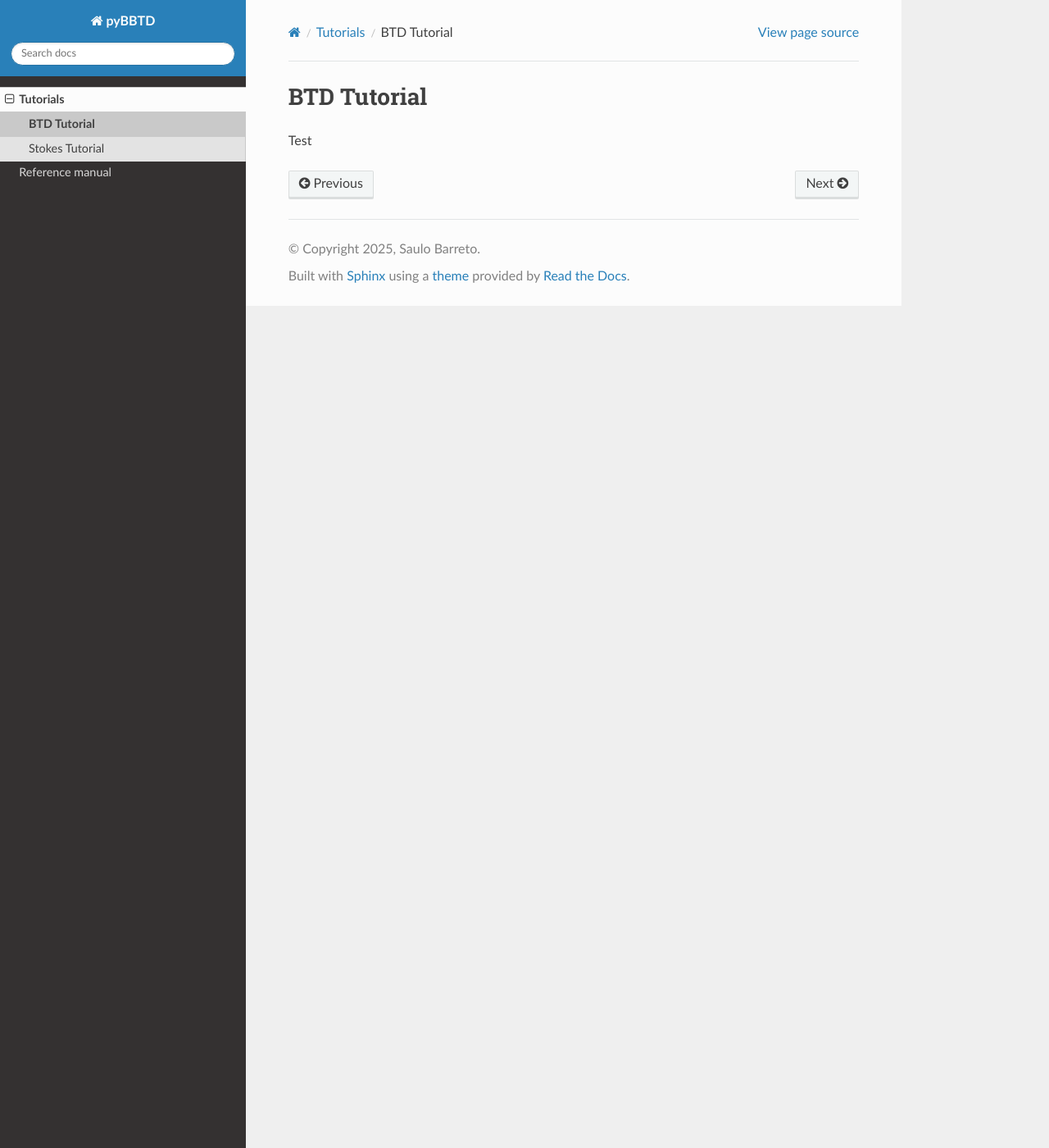
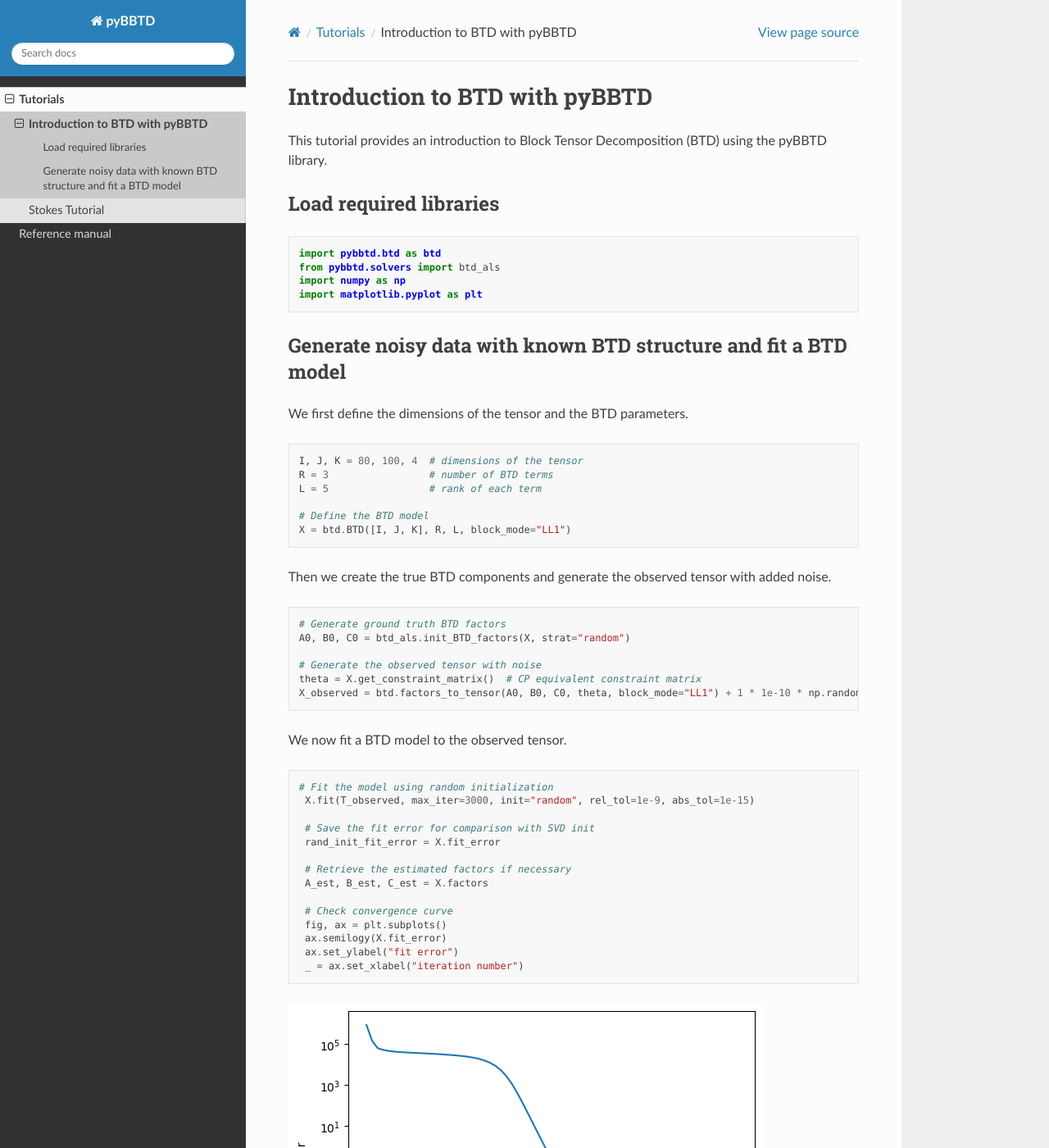
Before and after one commit to scbarreto/pyBBTD, a Sphinx documentation site: the page built from docs/tutorials/btd.rst, in a window 1280 px wide and 1400 px high. Shown: the whole window at 82% size. Built offline with Sphinx 7.4.7 and the Read the Docs theme 3.1.0, drawn with Linux system fonts in a browser that asks for light colours.

Commit message:
Added first tutorial for third-order model

```diff
--- a/docs/index.rst
+++ b/docs/index.rst
@@ -15,5 +15,5 @@ pyBBTD docs
 Planned releases
 ====================
 
-- **3rd-order model (Cov-LL1 and Stokes-BTD)**: planned for end of September 2025
-- **4th-order model (BBTD)**: planned for mid October 2025
+- **3rd-order model (Cov-LL1 and Stokes-BTD)**: planned for mid-October 2025
+- **4th-order model (BBTD)**: planned for end-October 2025
--- a/docs/tutorials/btd.rst
+++ b/docs/tutorials/btd.rst
@@ -1,4 +1,60 @@
-BTD Tutorial
-============
+Introduction to BTD with pyBBTD
+===================================
 
-Test
+This tutorial provides an introduction to Block Tensor Decomposition (BTD) using the pyBBTD library.
+
+Load required libraries
+------------------------
+
+.. code:: python3
+
+    import pybbtd.btd as btd
+    from pybbtd.solvers import btd_als
+    import numpy as np
+    import matplotlib.pyplot as plt
+
+Generate noisy data with known BTD structure and fit a BTD model
+-------------------------------------------------------------------------------------
+
+We first define the dimensions of the tensor and the BTD parameters.
+
+.. code:: python3
+
+    I, J, K = 80, 100, 4  # dimensions of the tensor
+    R = 3                 # number of BTD terms
+    L = 5                 # rank of each term
+
+    # Define the BTD model
+    X = btd.BTD([I, J, K], R, L, block_mode="LL1")
+
+Then we create the true BTD components and generate the observed tensor with added noise.
+
+.. code:: python3
+
+    # Generate ground truth BTD factors
+    A0, B0, C0 = btd_als.init_BTD_factors(X, strat="random")
+
+    # Generate the observed tensor with noise
+    theta = X.get_constraint_matrix()  # CP equivalent constraint matrix
+    X_observed = btd.factors_to_tensor(A0, B0, C0, theta, block_mode="LL1") + 1 * 1e-10 * np.random.randn(*X.dims)
+
+We now fit a BTD model to the observed tensor.
+
+.. code:: python3
+
+   # Fit the model using random initialization
+    X.fit(T_observed, max_iter=3000, init="random", rel_tol=1e-9, abs_tol=1e-15)
+
+    # Save the fit error for comparison with SVD init
+    rand_init_fit_error = X.fit_error
+
+    # Retrieve the estimated factors if necessary
+    A_est, B_est, C_est = X.factors
+
+    # Check convergence curve
+    fig, ax = plt.subplots()
+    ax.semilogy(X.fit_error)
+    ax.set_ylabel("fit error")
+    _ = ax.set_xlabel("iteration number")
+
+.. image:: btd_files/fit_error_rand.png
```
Also changed, not shown: docs/tutorials/btd_files/fit_error_rand.png (added), 2 other files.
